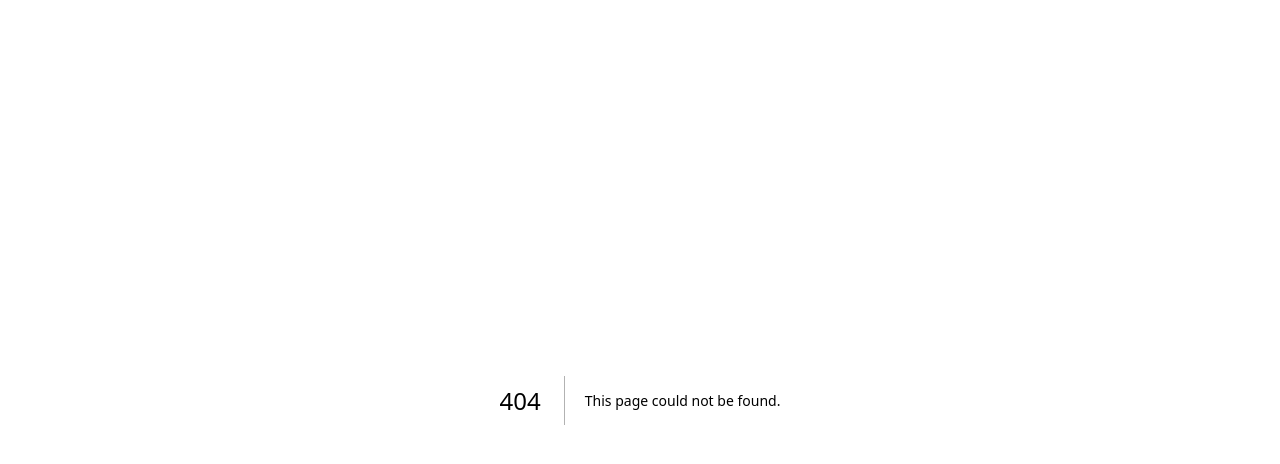
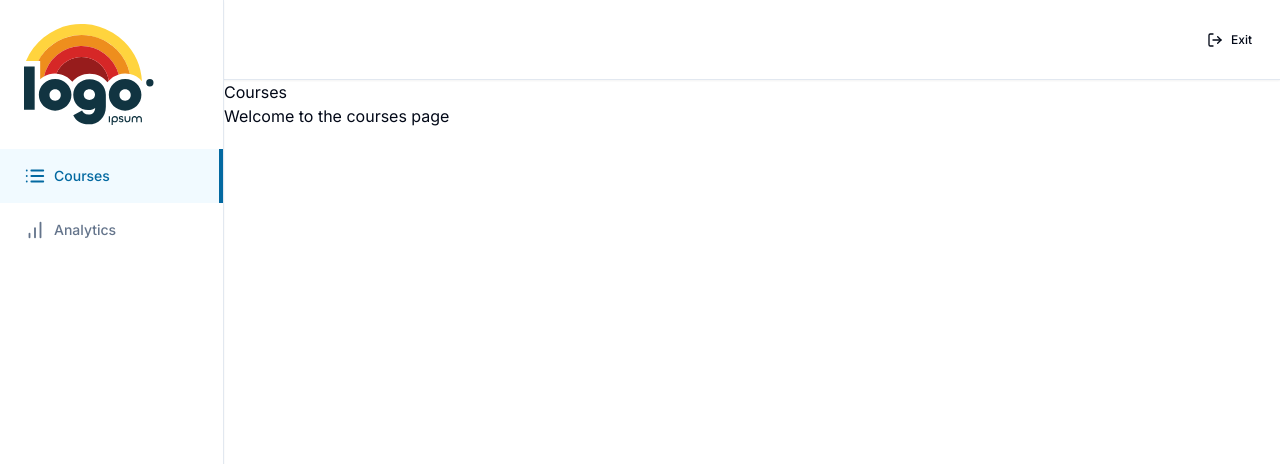
Before and after one commit to appopoleisStudios/skillmysuccess, a Next.js app: page /teacher/courses in a window 1280 px wide. Before the commit this address had no page. Shown: the top 464 px of the page. Built offline with nearby package versions, Linux system fonts and the light colour scheme.

Commit message:
Teacher mode

```diff
--- /dev/null
+++ b/app/(dashboard)/(routes)/search/page.tsx
@@ -0,0 +1,9 @@
+const SearchPage = () => {
+    return (
+        <div>
+            <h1>Search Page</h1>
+        </div>
+     );
+}
+
+export default SearchPage;
--- /dev/null
+++ b/app/(dashboard)/(routes)/teacher/analytics/page.tsx
@@ -0,0 +1,9 @@
+const Analytics = () => {
+    return (
+        <div>
+            Analytics Page
+        </div>
+     );
+}
+
+export default Analytics;
--- /dev/null
+++ b/app/(dashboard)/(routes)/teacher/courses/page.tsx
@@ -0,0 +1,10 @@
+const CoursesPage = () => {
+  return (
+    <div>
+      <h1>Courses</h1>
+      <p>Welcome to the courses page</p>
+    </div>
+  )
+}
+
+export default CoursesPage;
--- /dev/null
+++ b/app/(dashboard)/_components/mobile-sidebar.tsx
@@ -0,0 +1,22 @@
+import { Menu } from "lucide-react";
+
+import {
+    Sheet,
+    SheetContent,
+    SheetTrigger
+} from "@/components/ui/sheet";
+import { Sidebar } from "./sidebar";
+
+export const MobileSidebar = () => {
+    return (
+        <Sheet>
+            <SheetTrigger className="md:hidden pr-4 hover:opacity-75 transition">
+                <Menu />
+            </SheetTrigger>
+                <SheetContent className="p-0 bg-white" side="left">
+                    <Sidebar />
+                </SheetContent>
+        </Sheet>
+
+    )
+}
--- /dev/null
+++ b/app/(dashboard)/_components/navbar.tsx
@@ -0,0 +1,11 @@
+import { NavbarRoutes } from "@/components/navbar-routes"
+import { MobileSidebar } from "./mobile-sidebar"
+
+export const Navbar = () => {
+    return (
+        <div className="p-4 border-b h-full flex items-center bg-white shadow-sm">
+            <MobileSidebar />
+            <NavbarRoutes />
+        </div>
+    )
+}
--- a/app/(dashboard)/_components/sidebar-item.tsx
+++ b/app/(dashboard)/_components/sidebar-item.tsx
@@ -1,9 +1,54 @@
 "use client";
 
-export const SidebarItem = () => {
+import { cn } from "@/lib/utils";
+import { LucideIcon } from "lucide-react";
+import { usePathname, useRouter } from "next/navigation";
+
+interface SidebarItemProps {
+    icon: LucideIcon;
+    label: string;
+    href: string;
+}
+
+export const SidebarItem = ({
+    icon: Icon,
+    label,
+    href,
+}: SidebarItemProps) => {
+    const pathname = usePathname();
+    const router = useRouter();
+
+    const isActive = (pathname === "/" && href === "/") || pathname === href || pathname?.startsWith(`${href}/`);
+
+    const onClick = () => {
+        router.push(href);
+    }
+
     return (
-        <div>
-            Sidebar Item!
-        </div>
+        <button
+            onClick={onClick}
+            type="button"
+            className={cn(
+                "flex items-center gap-x-2 text-slate-500 text-sm font-[500] pl-6 transition-all hover:text-slate-600 hover:bg-slate-300/20",
+                isActive && "text-sky-700 bg-sky-200/20 hover:bg-sky-200/20 hover:text-sky-700"
+            )}
+        >
+            <div className="flex items-center gap-x-2 py-4">
+                <Icon
+                    size={22}
+                    className={cn(
+                        "text-slate-500",
+                        isActive && "text-sky-700"
+                    )}
+                />
+                {label}
+            </div>
+            <div
+                className={cn(
+                    "ml-auto opacity-0 border-2 border-sky-700 h-full transition-all",
+                    isActive && "opacity-100"
+                )}
+            />
+        </button>
     )
 }
--- a/app/(dashboard)/_components/sidebar-routes.tsx
+++ b/app/(dashboard)/_components/sidebar-routes.tsx
@@ -1,7 +1,8 @@
 "use client";
 
-import { Compass, Layout } from "lucide-react";
+import { BarChart, Compass, Layout, List } from "lucide-react";
 import { SidebarItem } from "./sidebar-item";
+import { usePathname } from "next/navigation";
 
 const guestRoutes = [
     {
@@ -16,8 +17,25 @@
     },
 ]
 
+const teacherRoutes = [
+    {
+        icon: List,
+        label: "Courses",
+        href: "/teacher/courses",
+    },
+    {
+        icon: BarChart,
+        label: "Analytics",
+        href: "/teacher/analytics",
+    },
+]
+
 export const SidebarRoutes = () => {
-    const routes = guestRoutes;
+    const pathname = usePathname();
+
+    const isTeacherPage = pathname?.includes("/teacher")
+
+    const routes = isTeacherPage ? teacherRoutes : guestRoutes;
     return (
         <div className="flex flex-col w-full">
             {routes.map (route => (
--- a/app/(dashboard)/layout.tsx
+++ b/app/(dashboard)/layout.tsx
@@ -1,3 +1,4 @@
+import { Navbar } from "./_components/navbar";
 import { Sidebar } from "./_components/sidebar";
 
 const DashboardLayout = ({
@@ -7,10 +8,17 @@
 }) => {
     return (
         <div className="h-full">
+            <div className="h-[80px] md:pl-56 fixed inset-y-0 w-full z-50">
+                <Navbar />
+
+            </div>
             <div className="hidden md:flex h-full w-56 flex-col fixed inset-y-0 z-50 ">
                 <Sidebar />
             </div>
-            {children}
+            <main className="md:pl-56 pt-[80px] h-full">
+                {children}
+            </main>
+
         </div>
       );
 }
--- /dev/null
+++ b/components/navbar-routes.tsx
@@ -0,0 +1,37 @@
+"use client";
+
+import { UserButton } from "@clerk/nextjs";
+import { usePathname } from "next/navigation";
+import { Button } from "./ui/button";
+import { LogOut } from "lucide-react";
+import Link from "next/link";
+
+export const NavbarRoutes = () => {
+    const pathname = usePathname();
+
+    const isTeacherPage = pathname?.startsWith("/teacher");
+    const isPlayerPage = pathname?.includes("/chapter");
+
+    return (
+        <div className="flex gap-x-2 ml-auto">
+            {isTeacherPage || isPlayerPage ? (
+                <Link href="/">
+                    <Button size="sm" variant="ghost">
+                        <LogOut className="h-4 w-4 mr-2"/>
+                        Exit
+                    </Button>
+                </Link>
+            ) : (
+                <Link href="/teacher/courses">
+                    <Button size="sm" variant="ghost">
+                        Teacher mode
+                    </Button>
+                </Link>
+
+            )}
+            <UserButton
+                afterSignOutUrl="/"
+            />
+        </div>
+    )
+}
--- /dev/null
+++ b/components/ui/sheet.tsx
@@ -0,0 +1,140 @@
+"use client"
+
+import * as React from "react"
+import * as SheetPrimitive from "@radix-ui/react-dialog"
+import { Cross2Icon } from "@radix-ui/react-icons"
+import { cva, type VariantProps } from "class-variance-authority"
+
+import { cn } from "@/lib/utils"
+
+const Sheet = SheetPrimitive.Root
+
+const SheetTrigger = SheetPrimitive.Trigger
+
+const SheetClose = SheetPrimitive.Close
+
+const SheetPortal = SheetPrimitive.Portal
+
+const SheetOverlay = React.forwardRef<
+  React.ElementRef<typeof SheetPrimitive.Overlay>,
+  React.ComponentPropsWithoutRef<typeof SheetPrimitive.Overlay>
+>(({ className, ...props }, ref) => (
+  <SheetPrimitive.Overlay
+    className={cn(
+      "fixed inset-0 z-50 bg-black/80  data-[state=open]:animate-in data-[state=closed]:animate-out data-[state=closed]:fade-out-0 data-[state=open]:fade-in-0",
+      className
+    )}
+    {...props}
+    ref={ref}
+  />
+))
+SheetOverlay.displayName = SheetPrimitive.Overlay.displayName
+
+const sheetVariants = cva(
+  "fixed z-50 gap-4 bg-background p-6 shadow-lg transition ease-in-out data-[state=open]:animate-in data-[state=closed]:animate-out data-[state=closed]:duration-300 data-[state=open]:duration-500",
+  {
+    variants: {
+      side: {
+        top: "inset-x-0 top-0 border-b data-[state=closed]:slide-out-to-top data-[state=open]:slide-in-from-top",
+        bottom:
+          "inset-x-0 bottom-0 border-t data-[state=closed]:slide-out-to-bottom data-[state=open]:slide-in-from-bottom",
+        left: "inset-y-0 left-0 h-full w-3/4 border-r data-[state=closed]:slide-out-to-left data-[state=open]:slide-in-from-left sm:max-w-sm",
+        right:
+          "inset-y-0 right-0 h-full w-3/4 border-l data-[state=closed]:slide-out-to-right data-[state=open]:slide-in-from-right sm:max-w-sm",
+      },
+    },
+    defaultVariants: {
+      side: "right",
+    },
+  }
+)
+
+interface SheetContentProps
+  extends React.ComponentPropsWithoutRef<typeof SheetPrimitive.Content>,
+    VariantProps<typeof sheetVariants> {}
+
+const SheetContent = React.forwardRef<
+  React.ElementRef<typeof SheetPrimitive.Content>,
+  SheetContentProps
+>(({ side = "right", className, children, ...props }, ref) => (
+  <SheetPortal>
+    <SheetOverlay />
+    <SheetPrimitive.Content
+      ref={ref}
+      className={cn(sheetVariants({ side }), className)}
+      {...props}
+    >
+      {children}
+      <SheetPrimitive.Close className="absolute right-4 top-4 rounded-sm opacity-70 ring-offset-background transition-opacity hover:opacity-100 focus:outline-none focus:ring-2 focus:ring-ring focus:ring-offset-2 disabled:pointer-events-none data-[state=open]:bg-secondary">
+        <Cross2Icon className="h-4 w-4" />
+        <span className="sr-only">Close</span>
+      </SheetPrimitive.Close>
+    </SheetPrimitive.Content>
+  </SheetPortal>
+))
+SheetContent.displayName = SheetPrimitive.Content.displayName
+
+const SheetHeader = ({
+  className,
+  ...props
+}: React.HTMLAttributes<HTMLDivElement>) => (
+  <div
+    className={cn(
+      "flex flex-col space-y-2 text-center sm:text-left",
+      className
+    )}
+    {...props}
+  />
+)
+SheetHeader.displayName = "SheetHeader"
+
+const SheetFooter = ({
+  className,
+  ...props
+}: React.HTMLAttributes<HTMLDivElement>) => (
+  <div
+    className={cn(
+      "flex flex-col-reverse sm:flex-row sm:justify-end sm:space-x-2",
+      className
+    )}
+    {...props}
+  />
+)
+SheetFooter.displayName = "SheetFooter"
+
+const SheetTitle = React.forwardRef<
+  React.ElementRef<typeof SheetPrimitive.Title>,
+  React.ComponentPropsWithoutRef<typeof SheetPrimitive.Title>
+>(({ className, ...props }, ref) => (
+  <SheetPrimitive.Title
+    ref={ref}
+    className={cn("text-lg font-semibold text-foreground", className)}
+    {...props}
+  />
+))
+SheetTitle.displayName = SheetPrimitive.Title.displayName
+
+const SheetDescription = React.forwardRef<
+  React.ElementRef<typeof SheetPrimitive.Description>,
+  React.ComponentPropsWithoutRef<typeof SheetPrimitive.Description>
+>(({ className, ...props }, ref) => (
+  <SheetPrimitive.Description
+    ref={ref}
+    className={cn("text-sm text-muted-foreground", className)}
+    {...props}
+  />
+))
+SheetDescription.displayName = SheetPrimitive.Description.displayName
+
+export {
+  Sheet,
+  SheetPortal,
+  SheetOverlay,
+  SheetTrigger,
+  SheetClose,
+  SheetContent,
+  SheetHeader,
+  SheetFooter,
+  SheetTitle,
+  SheetDescription,
+}
--- a/package.json
+++ b/package.json
@@ -10,6 +10,7 @@
   },
   "dependencies": {
     "@clerk/nextjs": "^5.1.6",
+    "@radix-ui/react-dialog": "^1.1.1",
     "@radix-ui/react-icons": "^1.3.0",
     "@radix-ui/react-slot": "^1.1.0",
     "class-variance-authority": "^0.7.0",
```
Also changed, not shown: 1 other file (tests, documents, lock files or other folders).
